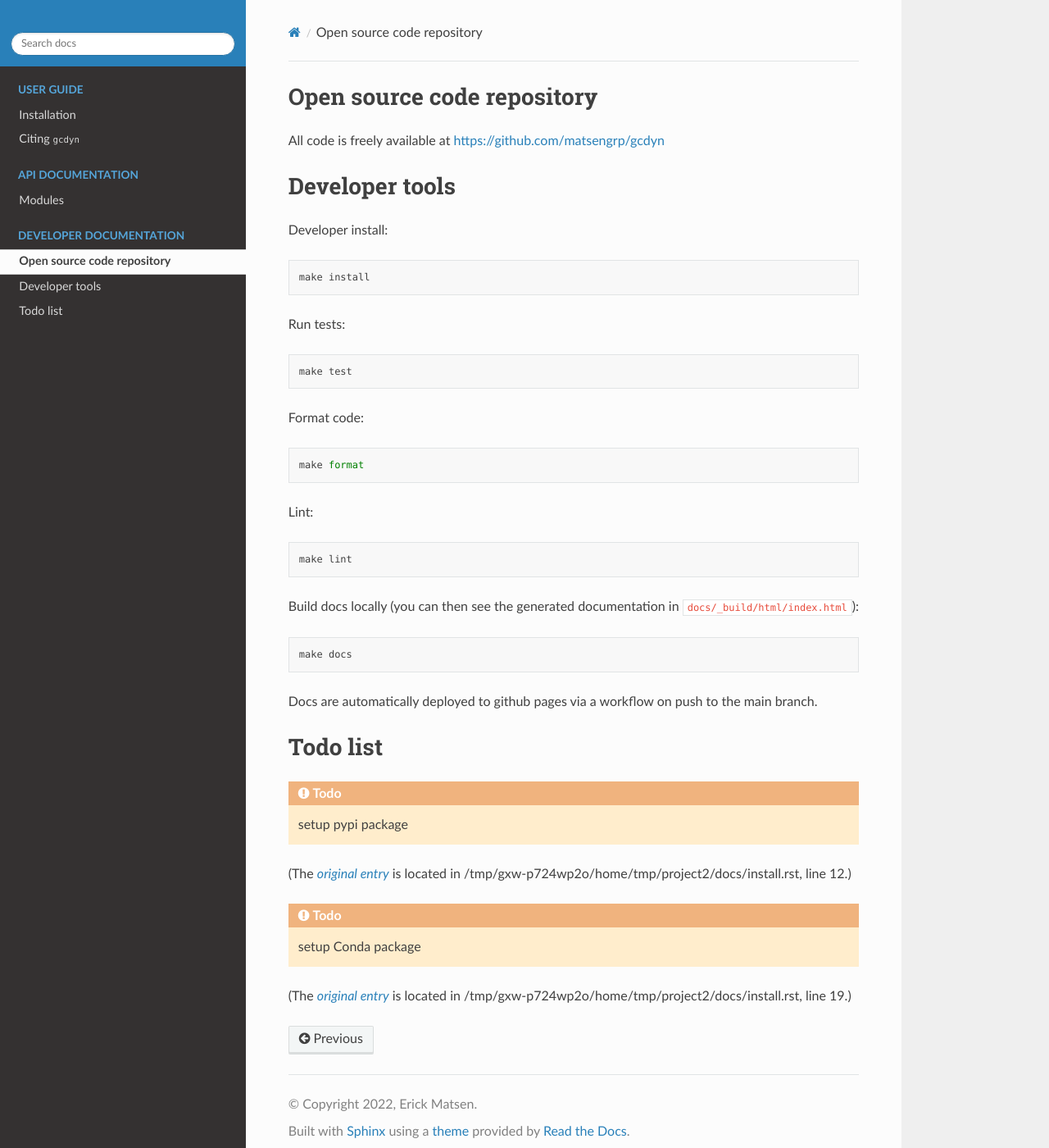
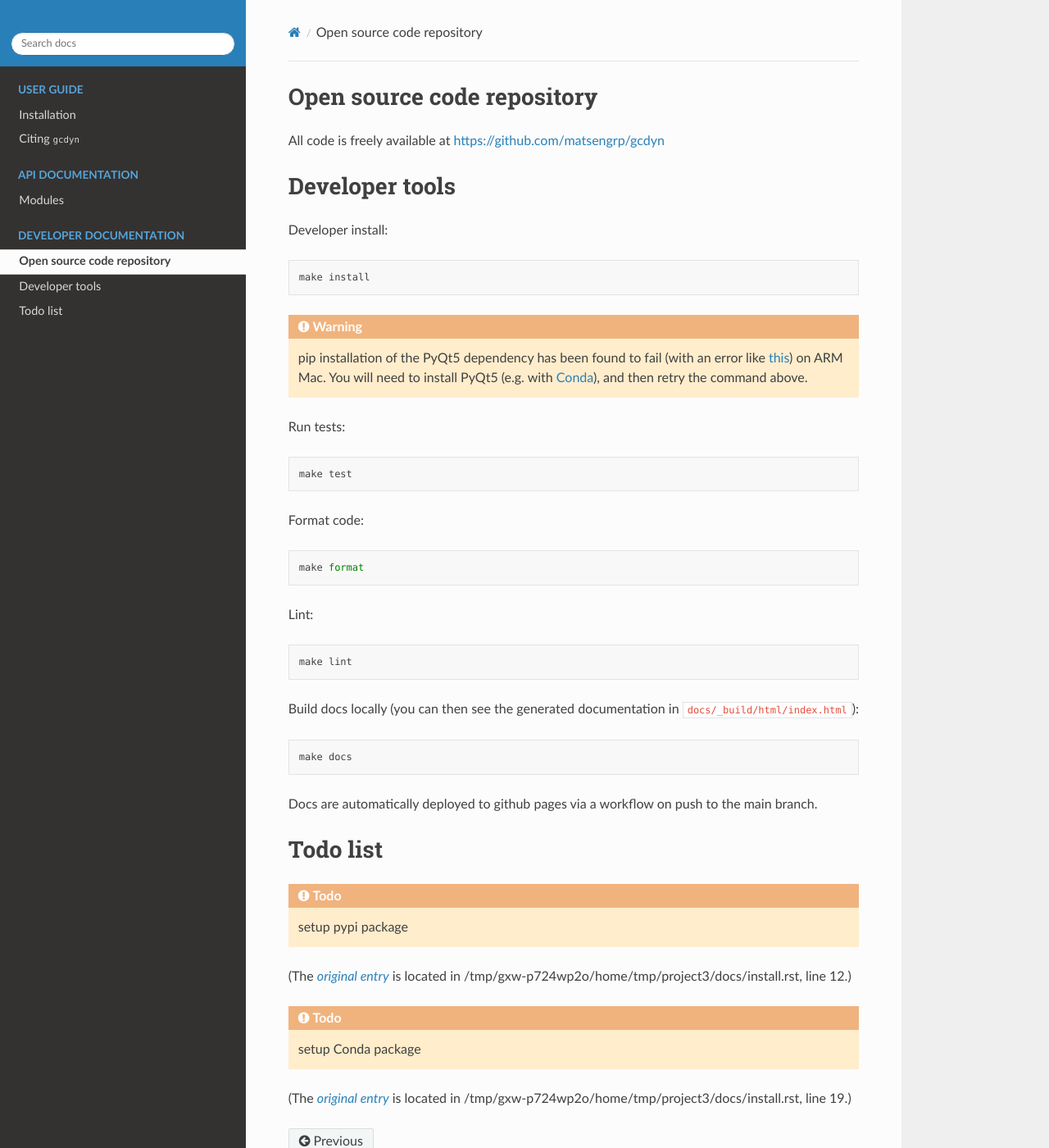
Before and after one commit to matsengrp/gcdyn, a Sphinx documentation site: the page built from docs/developer.rst, in a window 1280 px wide and 1400 px high. Shown: the whole window at 82% size. Built offline with Sphinx 7.4.7 and the Read the Docs theme 2.0.0, drawn with Linux system fonts in a browser that asks for light colours; pages that are not in the unit, such as notebooks, are missing from menus.

Commit message:
PyQt5 in setup and docs note install difficulties for arm64 architecture

```diff
--- a/docs/developer.rst
+++ b/docs/developer.rst
@@ -9,6 +9,11 @@ Developer tools
 Developer install::
 
   make install
+
+.. warning::
+
+  pip installation of the PyQt5 dependency has been found to fail (with an error like `this <https://stackoverflow.com/questions/70961915/error-while-installing-pytq5-with-pip-preparing-metadata-pyproject-toml-did-n)>`_) on ARM Mac.
+  You will need to install PyQt5 (e.g. with `Conda <https://anaconda.org/anaconda/pyqt>`_), and then retry the command above.
 
 Run tests::
 
--- a/setup.py
+++ b/setup.py
@@ -11,7 +11,7 @@ setuptools.setup(
     cmdclass=versioneer.get_cmdclass(),
     author="Erick Matsen",
     author_email="ematsen@gmail.com",
-    description="inference affinity-fitness response functions",
+    description="inference of affinity-fitness response functions",
     long_description=long_description,
     long_description_content_type="text/markdown",
     url="https://github.com/matsengrp/gcdyn",
@@ -23,6 +23,7 @@ setuptools.setup(
     ],
     python_requires=">=3.7",
     install_requires=[
+        "PyQt5",
         "ete3",
         "biopython",
         "matplotlib",
```
